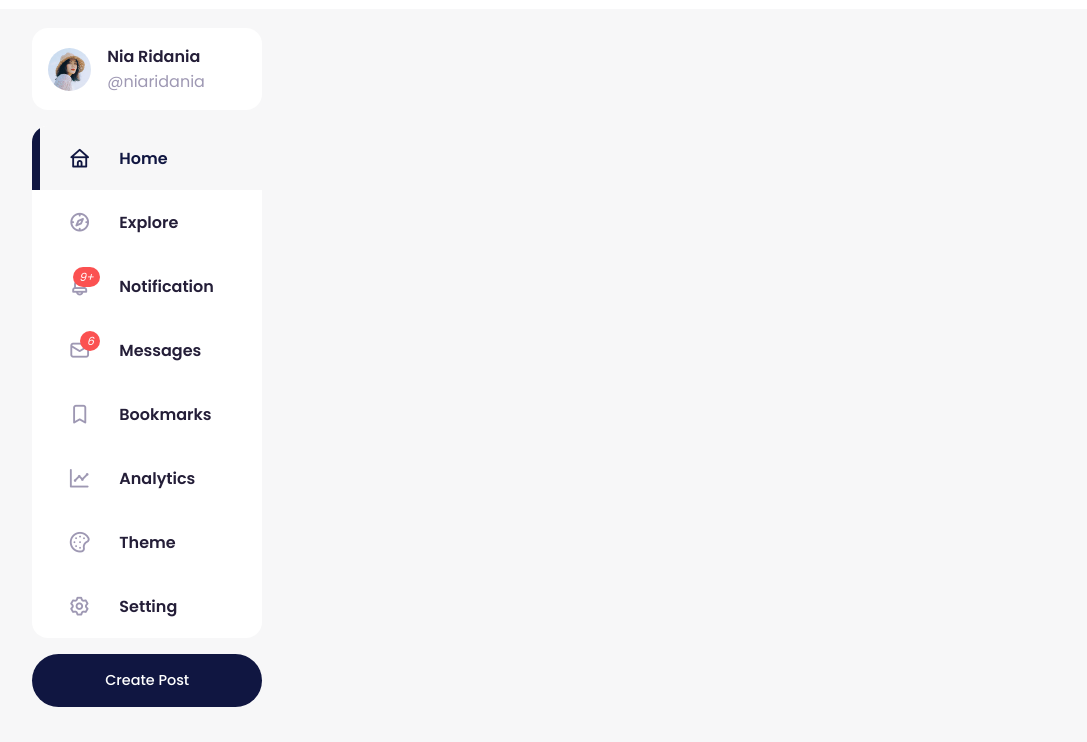
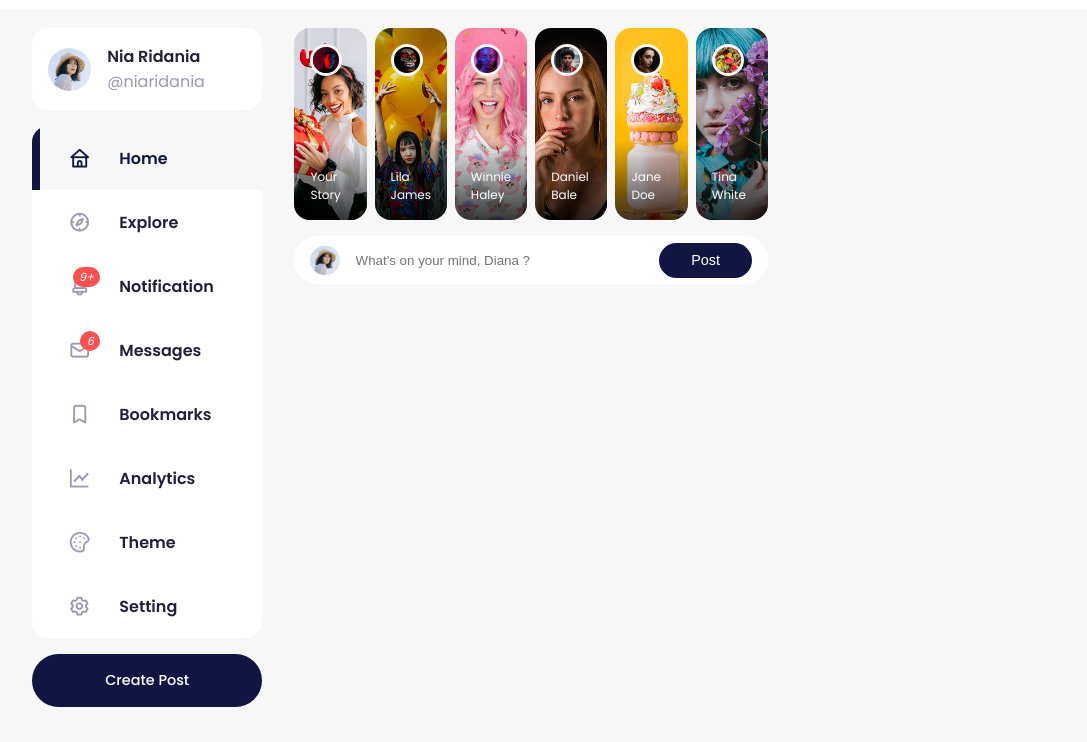
Before and after one commit to niaridania/social-media-website, a plain HTML site: page index.html in a window 1280 px wide. Shown: the part 58-800 px from the top of the page, without its empty margins (96-1183 px from the left). Drawn offline with nearby package versions, Linux system fonts and the light colour scheme.

Commit message:
stories and create post

```diff
--- a/index.html
+++ b/index.html
@@ -145,7 +145,53 @@
 
             <!----------------- MIDDLE -------------------->
             <div class="middle">
-
+                 <!----------------- STORIES -------------------->
+                <div class="stories">
+                    <div class="story">
+                        <div class="profile-photo">
+                            <img src="./images/profile-8.jpg">
+                        </div>
+                        <p class="name">Your Story</p>
+                    </div>
+                    <div class="story">
+                        <div class="profile-photo">
+                            <img src="./images/profile-9.jpg">
+                        </div>
+                        <p class="name">Lila James</p>
+                    </div>
+                    <div class="story">
+                        <div class="profile-photo">
+                            <img src="./images/profile-10.jpg">
+                        </div>
+                        <p class="name">Winnie Haley</p>
+                    </div>
+                    <div class="story">
+                        <div class="profile-photo">
+                            <img src="./images/profile-11.jpg">
+                        </div>
+                        <p class="name">Daniel Bale</p>
+                    </div>
+                    <div class="story">
+                        <div class="profile-photo">
+                            <img src="./images/profile-12.jpg">
+                        </div>
+                        <p class="name">Jane Doe</p>
+                    </div>
+                    <div class="story">
+                        <div class="profile-photo">
+                            <img src="./images/profile-13.jpg">
+                        </div>
+                        <p class="name">Tina White</p>
+                    </div>
+                </div>
+                <!----------------- END OF STORIES -------------------->
+                <form action="" class="create-post">
+                    <div class="profile-photo">
+                        <img src="./images/profile-1.jpg">
+                    </div>
+                    <input type="text" placeholder="What's on your mind, Diana ?" id="create-post">
+                    <input type="submit" value="Post" class="btn btn-primary">
+                </form>
             </div>
 
             <!----------------- RIGHT -------------------->
--- a/style.css
+++ b/style.css
@@ -270,3 +270,97 @@ main .container .left .profile {
 .left .notifications-popup small {
     display: block;
 }
+
+/* =============== Stories ============== */
+.middle .stories {
+    display: flex;
+    justify-content: space-between;
+    height: 12rem;
+    gap: 0.5rem;
+}
+
+.middle .stories .story {
+    padding: var(--card-padding);
+    border-radius: var(--card-border-radius);
+    display: flex;
+    flex-direction: column;
+    justify-content: space-between;
+    align-items: center;
+    color: white;
+    font-size: 0.75rem;
+    width: 100%;
+    position: relative;
+    overflow: hidden;
+}
+
+.middle .stories .story::before {
+    content: "";
+    display: block;
+    width: 100%;
+    height: 5rem;
+    background: linear-gradient(transparent, rgba(0,0,0,0.75));
+    position: absolute;
+    bottom: 0;
+}
+
+.middle .stories .story .name {
+    z-index: 2;
+}
+
+.middle .stories .story:nth-child(1) {
+    background: url("./images/story-1.jpg")
+    no-repeat center center/cover;
+}
+
+.middle .stories .story:nth-child(2) {
+    background: url("./images/story-2.jpg")
+    no-repeat center center/cover;
+}
+
+.middle .stories .story:nth-child(3) {
+    background: url("./images/story-3.jpg")
+    no-repeat center center/cover;
+}
+
+.middle .stories .story:nth-child(4) {
+    background: url("./images/story-4.jpg")
+    no-repeat center center/cover;
+}
+
+.middle .stories .story:nth-child(5) {
+    background: url("./images/story-5.jpg")
+    no-repeat center center/cover;
+}
+
+.middle .stories .story:nth-child(6) {
+    background: url("./images/story-6.jpg")
+    no-repeat center center/cover;
+}
+
+.middle .story .profile-photo {
+    width: 2rem;
+    height: 2rem;
+    align-self: start;
+    border: 3px solid var(--color-light);
+}
+
+/* =============== Create Post ============== */
+.middle .create-post {
+    width: 100%;
+    display: flex;
+    align-items: center;
+    justify-content: space-between;
+    margin-top: 1rem;
+    background: var(--color-white);
+    padding: 0.4rem var(--card-padding);
+    border-radius: var(--border-radius);
+}
+
+.middle .create-post input[type="text"] {
+    width: 100%;
+    justify-self: start;
+    padding-left: 1rem;
+    background: transparent;
+    color: var(--color-dark);
+    margin-right: 1rem;
+}
```
